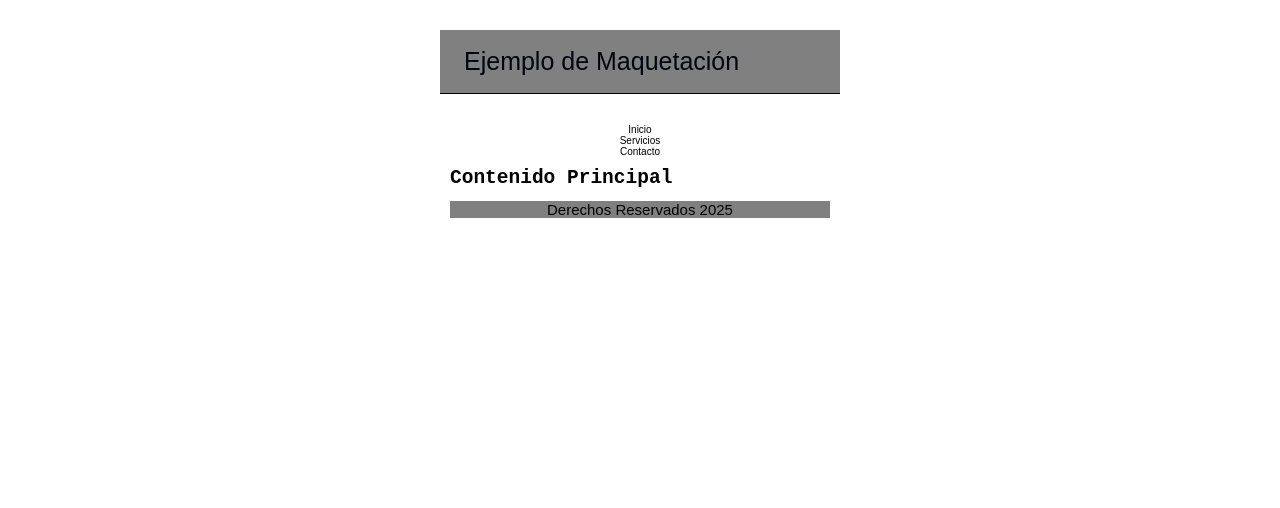
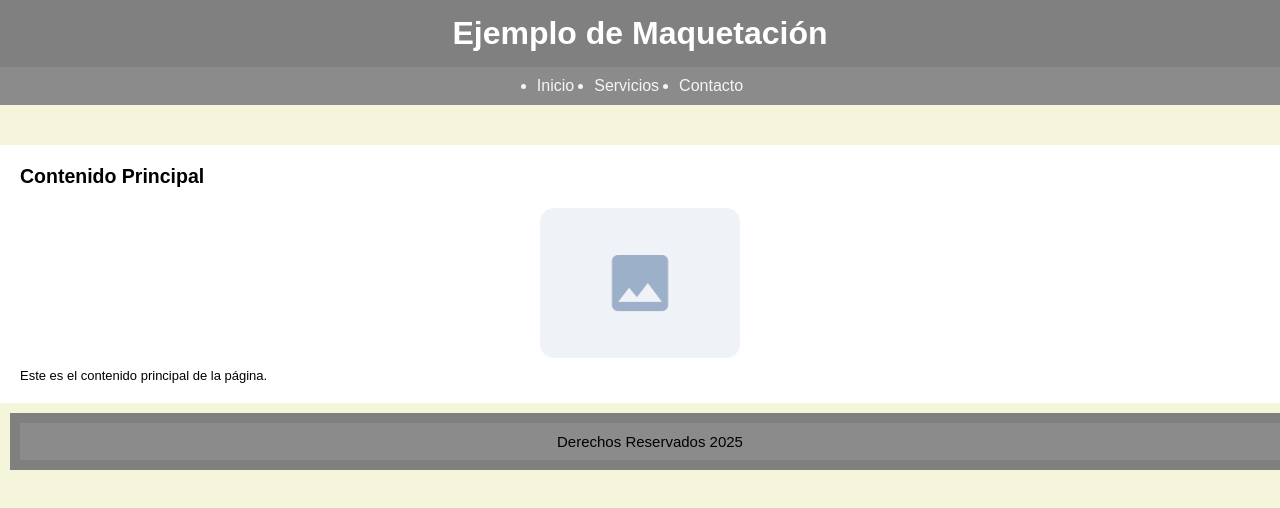
Before and after one commit to s0fiaa-s/exa1, a plain HTML site: page index.html in a window 1280 px wide. Drawn offline with Linux system fonts and the light colour scheme.

Commit message:
Add files via upload

```diff
--- a/componentes/header.css
+++ b/componentes/header.css
@@ -1,24 +1,8 @@
 header {
 
-    width: 100%;
-    height: 64px;
-    padding: 0px 24px;
-    border-bottom: 1px solid black;
-    margin: 30px 0;
-    background-color: gray;
-
-    display: flex;
-    justify-content: space-between;
-    align-items: center;
+    background-color: grey;
+    color: white;
+    text-align: center;
+    padding: 15px;
 
 }
-
-.texto1 {
-text-align: center;
-font-size: 20px;
-font-family: Arial, Helvetica, sans-serif;
-color: beige;
-
-align-items: center;
-
-}
--- a/componentes/nav.css
+++ b/componentes/nav.css
@@ -0,0 +1,16 @@
+nav {
+    background-color: rgb(139, 139, 139);
+    padding: 10px;
+    text-align: center;
+}
+
+.nav1 {
+
+    padding: 0;
+    margin: 0;
+    display: flex;
+    justify-content: center;
+    gap: 20px;
+
+    color: whitesmoke;
+}
--- a/componentes/seccion1.css
+++ b/componentes/seccion1.css
@@ -2,9 +2,8 @@
 
     font-size: 13px;
     margin-top: 40px;
-    width: 340px;
-    height: 24px;
-    margin: 10px;
+    padding: 20px;
+    background-color: white;
 
 }
 
@@ -16,13 +15,24 @@
     font-weight: 400;
 
 }
-.img1 {
 
-    width: 100%;
-    height: 95%;
-    padding: 15px;
+.imgl {
+
+    align-items: center;
+    margin: 10px 0;
 
     display: flex;
     justify-content: center;
 
 }
+
+.img1 {
+
+    height: 150px;
+    margin-top: 10px;
+
+    display: flex;
+    justify-content: center;
+    align-items: center;
+
+}
--- a/condig.css
+++ b/condig.css
@@ -3,14 +3,3 @@
     padding: 0;
     box-sizing: border-box;
 }
-
-html {
-    font-size: 10px;
-    font-family: monospace;
-}
-
-body {
-    margin: auto;
-    width: 100%;
-    max-width: 400px;
-}
--- a/index.css
+++ b/index.css
@@ -1,20 +1,20 @@
-.texto2 {
+body {
+    font-family: Arial, sans-serif;
+    margin: 0;
+    padding: 0;
+    background-color: beige;
+}
 
-    text-align: center;
-    font-size: 10px;
-    font-family: Arial, Helvetica, sans-serif;
-    margin: 10px;
-
-    align-content: center;
-
-}
 footer {
 
+    width: 100%;
     font-size: 15px;
     background-color: gray;
     text-align: center;
     font-family: Arial, Helvetica, sans-serif;
     margin: 10px;
-    padding: 5 10px;
+    padding: 10px;
+
+    position: absolute;
 
 }
--- a/index.html
+++ b/index.html
@@ -18,20 +18,28 @@
 </head>
 <body>
 
-        <header>
-            <p class="texto1"> Ejemplo de Maquetación </p>
-        </header>
+    <header>
+        <h1>Ejemplo de Maquetación</h1>
+    </header>
 
-        <nav class="texto2">
-            <nav>Inicio</nav>
-            <nav>Servicios</nav>
-            <nav>Contacto</nav>
-        </nav>
+    <nav>
+        <ul class="nav1">
+            <li>Inicio</li>
+            <li>Servicios</li>
+            <li>Contacto</li>
+        </ul>
+    </nav>
+
 
     <section class="seccion1">
         <h2>Contenido Principal</h2>
-        <img src="componentes/Placeholder image - copia.png" alt="" class="img1">
+        <div class="imgl">
+                <img src="componentes/Placeholder image - copia.png" alt="" class="img1">
+        </div>
+        <p>Este es el contenido principal de la página.</p>
+
     </section>
+
 
     <footer>
         <nav> Derechos Reservados 2025</nav>
```
